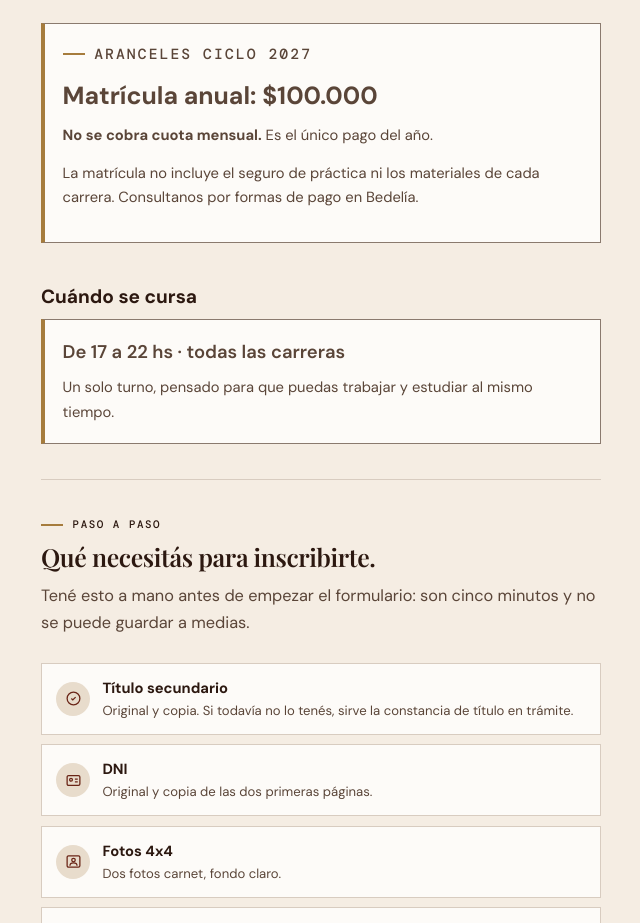
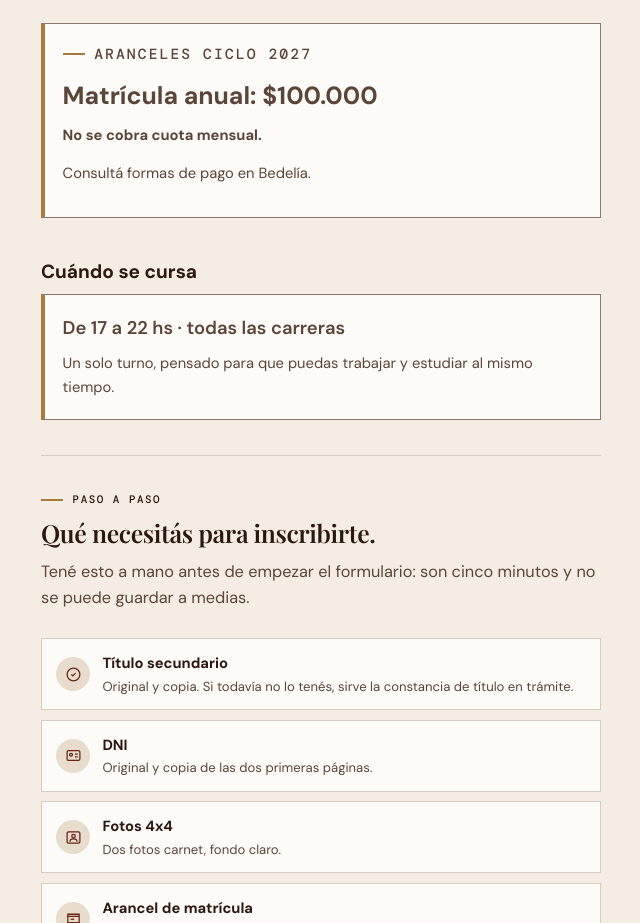
Before and after one commit to jjgarcia-cpu/fatima-2026-insc, a plain HTML site: page index.html in a window 1280 px wide. Shown: the part 3764-4687 px from the top of the page, without its empty margins (319-959 px from the left). Drawn offline with nearby package versions, Linux system fonts and the light colour scheme; a web font is replaced by a local one.

Commit message:
Inscripcion 2027: ajuste de aranceles (matricula .000, sin cuota)

```diff
--- a/index.html
+++ b/index.html
@@ -482,10 +482,9 @@
     <div class="callout" style="margin-top:26px;">
       <p class="kicker">Aranceles ciclo 2027</p>
       <p style="font-size:1.55rem;font-weight:700;margin:10px 0 6px;">Matrícula anual: $100.000</p>
-      <p style="margin:0;"><strong>No se cobra cuota mensual.</strong> Es el único pago del año.</p>
+      <p style="margin:0;"><strong>No se cobra cuota mensual.</strong></p>
       <p style="margin-top:14px;font-size:0.92rem;">
-        La matrícula no incluye el seguro de práctica ni los materiales de cada carrera.
-        Consultanos por formas de pago en Bedelía.
+        Consultá formas de pago en Bedelía.
       </p>
     </div>
 
```
